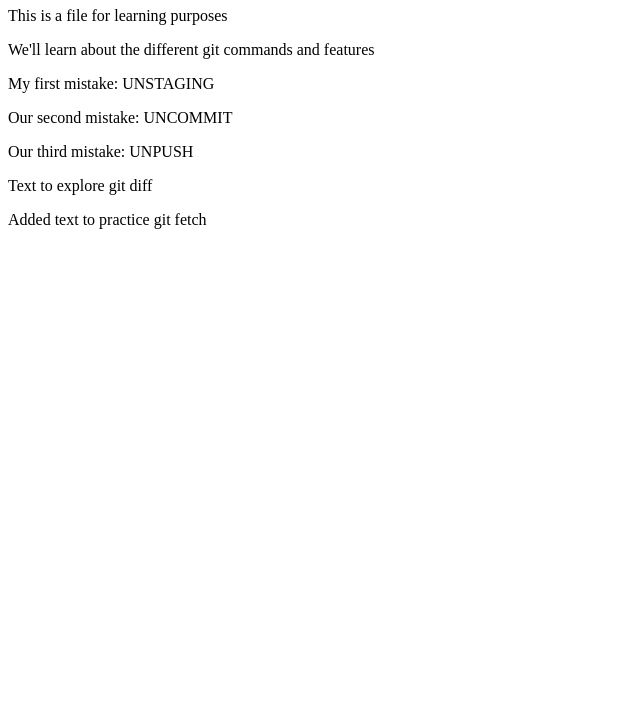
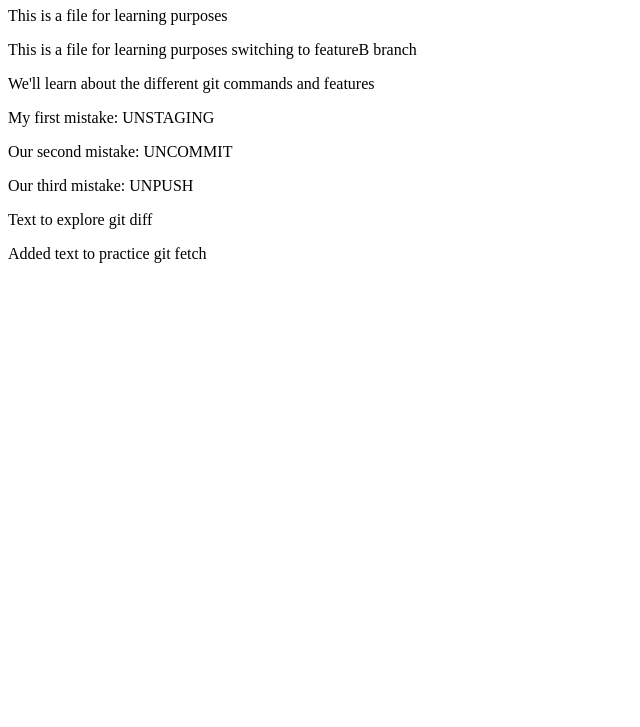
Before and after one commit to kevincastrochavez/git_commands, a plain HTML site: page git_example.html in a window 1280 px wide. Shown: the part 73-800 px from the top of the page, without its empty margins (0-640 px from the left). Drawn offline with Linux system fonts and the light colour scheme.

Commit message:
initial commit on featureB branch

```diff
--- a/git_example.html
+++ b/git_example.html
@@ -10,6 +10,8 @@
     <h1>Git example</h1>
 
     <p>This is a file for learning purposes</p>
+
+    <p>This is a file for learning purposes switching to featureB branch</p>
 
     <p>We'll learn about the different git commands and features</p>
 
```
